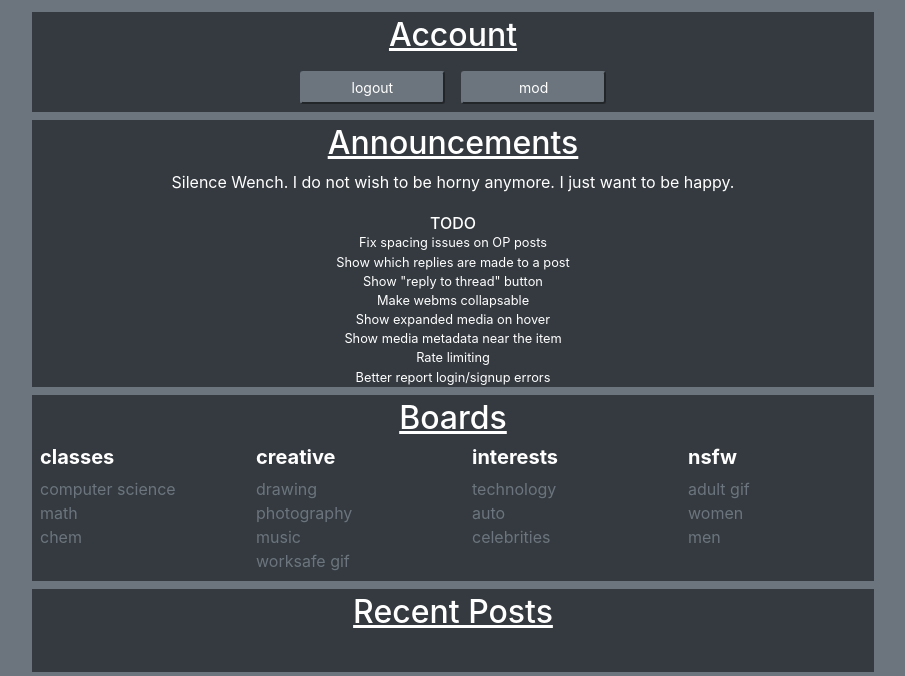
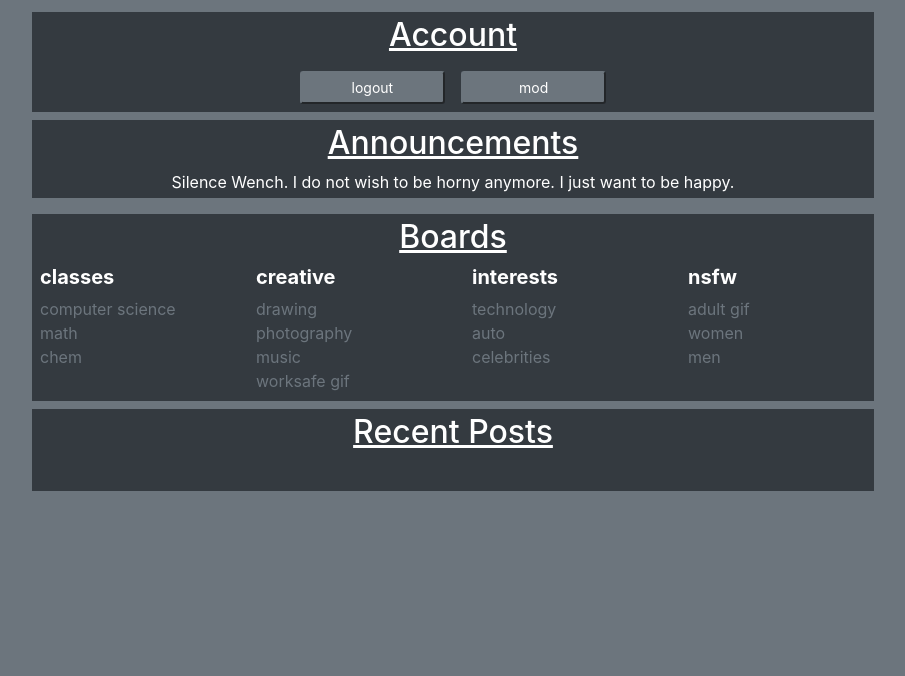
Before and after one commit to jenkinsdonovan/NMTChan, a Flask app: page / in a window 1280 px wide. Shown: the part 207-883 px from the top of the page, without its empty margins (187-1092 px from the left). After the commit the page ends 698 px from the top, so only its background shows below. Run offline with Flask 2, Linux system fonts and the light colour scheme; the visitor is signed in with stand-in values (Sample User, id 1); data comes from the database, SQL or seed files in the repository; data that the repository does not hold is empty; some libraries are stand-ins or nearby versions.

Commit message:
no mas todo in the thing

```diff
--- a/templates/index.html
+++ b/templates/index.html
@@ -29,18 +29,6 @@
         <main role="main" class="inner cover bg-dark mt-2">
             <h2 class="cover-heading pt-1"><u>Announcements</u></h1>
             <p class="pb-1">Silence Wench. I do not wish to be horny anymore. I just want to be happy.</p>
-
-            <small>
-                <h6 class="mb-0">TODO</h6>
-                <p class="mb-0">Fix spacing issues on OP posts</p>
-                <p class="mb-0">Show which replies are made to a post</p>
-                <p class="mb-0">Show "reply to thread" button</p>
-                <p class="mb-0">Make webms collapsable</p>
-                <p class="mb-0">Show expanded media on hover</p>
-                <p class="mb-0">Show media metadata near the item</p>
-                <p class="mb-0">Rate limiting</p>
-                <p class="mb-0">Better report login/signup errors</p>
-            </small>
         </main>
 
         <!-- boards -->
```
Also changed, not shown: TODO.txt (added, +8 -0 lines).
